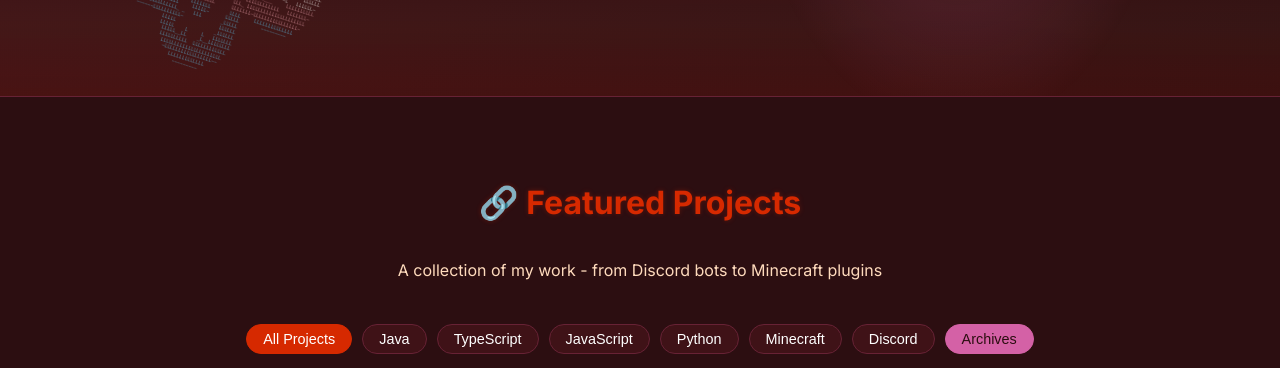
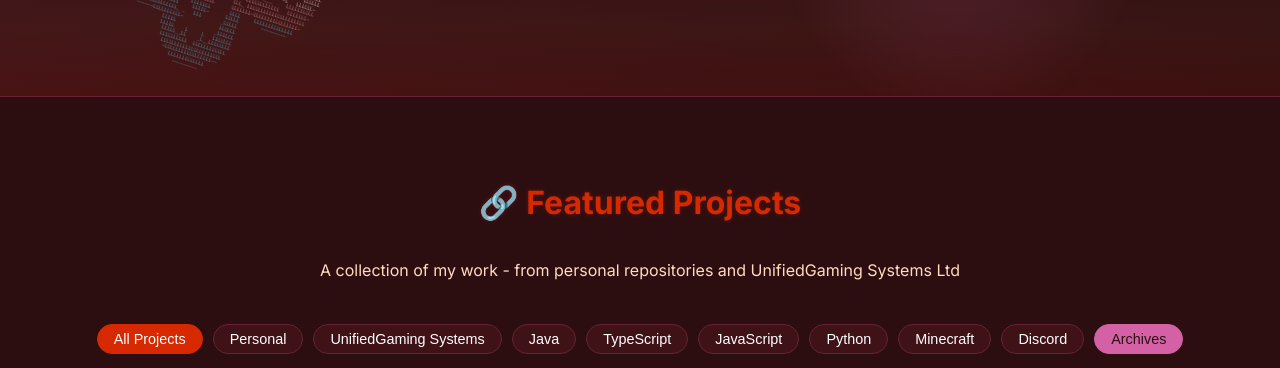
Before and after one commit to CloveTwilight3/portfolio-web, a website: page index.html in a window 1280 px wide. Shown: the part 584-952 px from the top of the page. Drawn offline with Linux system fonts and the light colour scheme; no server answers.

Commit message:
Update index.html

```diff
--- a/index.html
+++ b/index.html
@@ -212,9 +212,11 @@
     <section id="projects" class="projects">
     <div class="container">
         <h2>🔗 Featured Projects</h2>
-            <p class="subtitle">A collection of my work - from Discord bots to Minecraft plugins</p>
+        <p class="subtitle">A collection of my work - from personal repositories and UnifiedGaming Systems Ltd</p>
             <div class="project-filters">
                 <button class="filter-btn active" data-filter="all">All Projects</button>
+                <button class="filter-btn" data-filter="personal">Personal</button>
+                <button class="filter-btn" data-filter="organization">UnifiedGaming Systems</button>
                 <button class="filter-btn" data-filter="java">Java</button>
                 <button class="filter-btn" data-filter="typescript">TypeScript</button>
                 <button class="filter-btn" data-filter="javascript">JavaScript</button>
```
Lines whose indentation alone changed are shown as unchanged.
